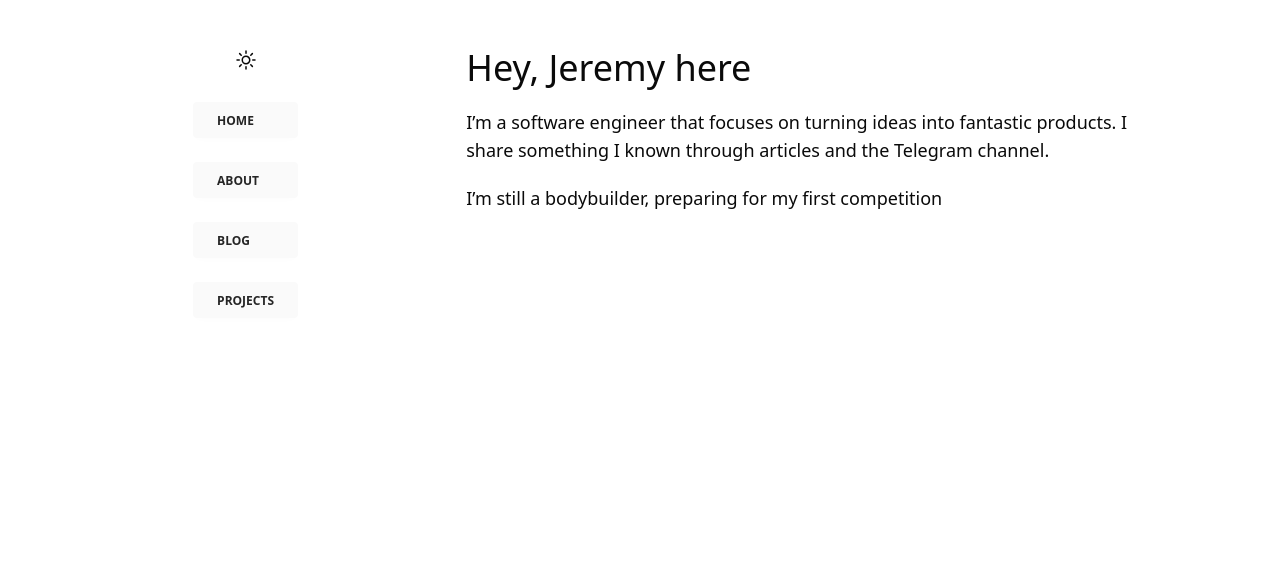
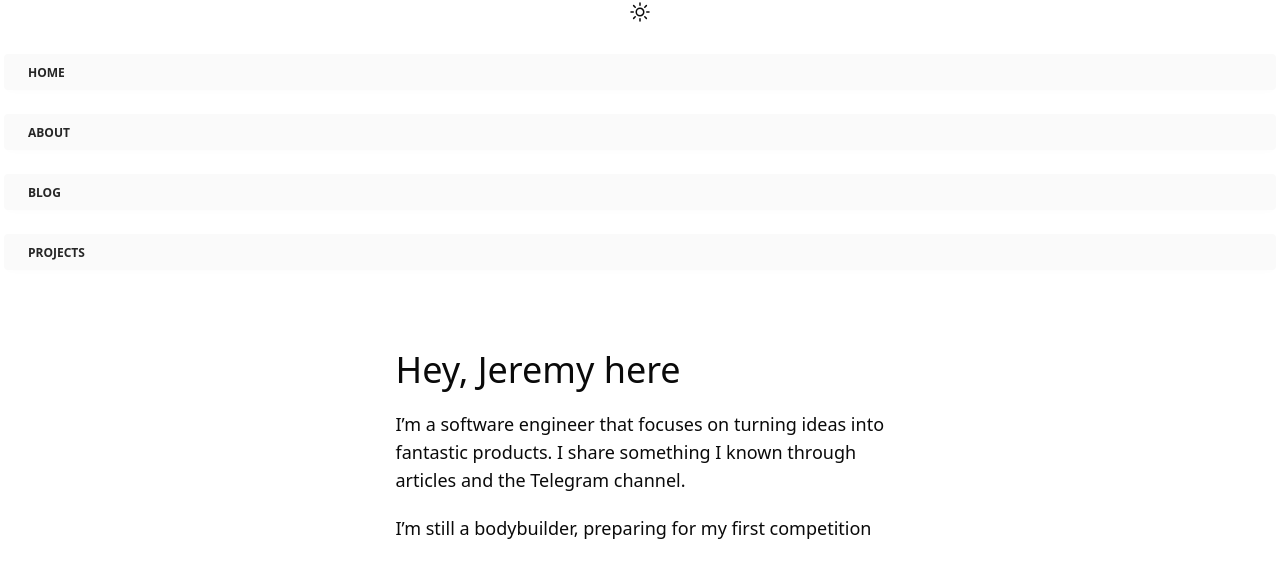
Before and after one commit to JeremyXXXuuu/Blog, a Next.js app: page / in a window 1280 px wide. Shown: the top 578 px of the page. Built offline with nearby package versions, Linux system fonts and the light colour scheme.

Commit message:
refac layout

```diff
--- a/src/app/layout.tsx
+++ b/src/app/layout.tsx
@@ -1,7 +1,7 @@
 import Navbar from "../components/navbar";
-import { Metadata } from 'next'
+import { Metadata } from "next";
 import Providers from "./provider";
-import "../styles/globals.css"
+import "../styles/globals.css";
 
 export const metadata: Metadata = {
   title: "Jeremy's Blog",
@@ -13,20 +13,22 @@ export default function RootLayout({
   // This will be populated with nested layouts or pages
   children,
 }: {
-  children: React.ReactNode
+  children: React.ReactNode;
 }) {
   return (
     <html lang="en">
       <body>
-          <Providers>
-        <div className="h-screen w-full flex flex-col justify-start md:grid grid-cols-4 gap-6 overflow-auto">
-          <div className="ol-span-1 mt-12 justify-self-end">
-            <Navbar />
+        <Providers>
+          <Navbar />
+          <div
+            className={
+              "px-6 md:px-6 pt-16 pb-24 md:pt-20 md:pb-44 max-w-[700px] mx-auto"
+            }
+          >
+            {children}
           </div>
-          <div className="col-span-3 mt-12 ml-6 overflow-auto">{children}</div>
-        </div>
-          </Providers>
+        </Providers>
       </body>
     </html>
-  )
+  );
 }
```
